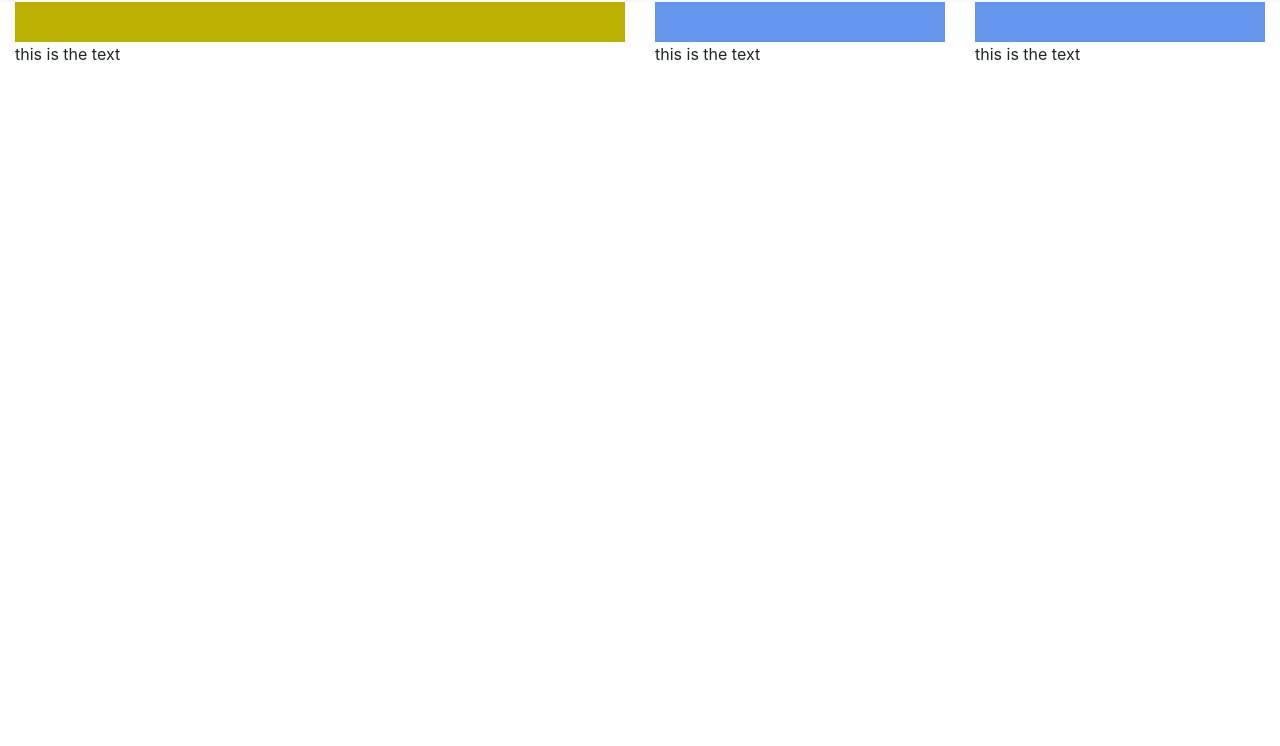
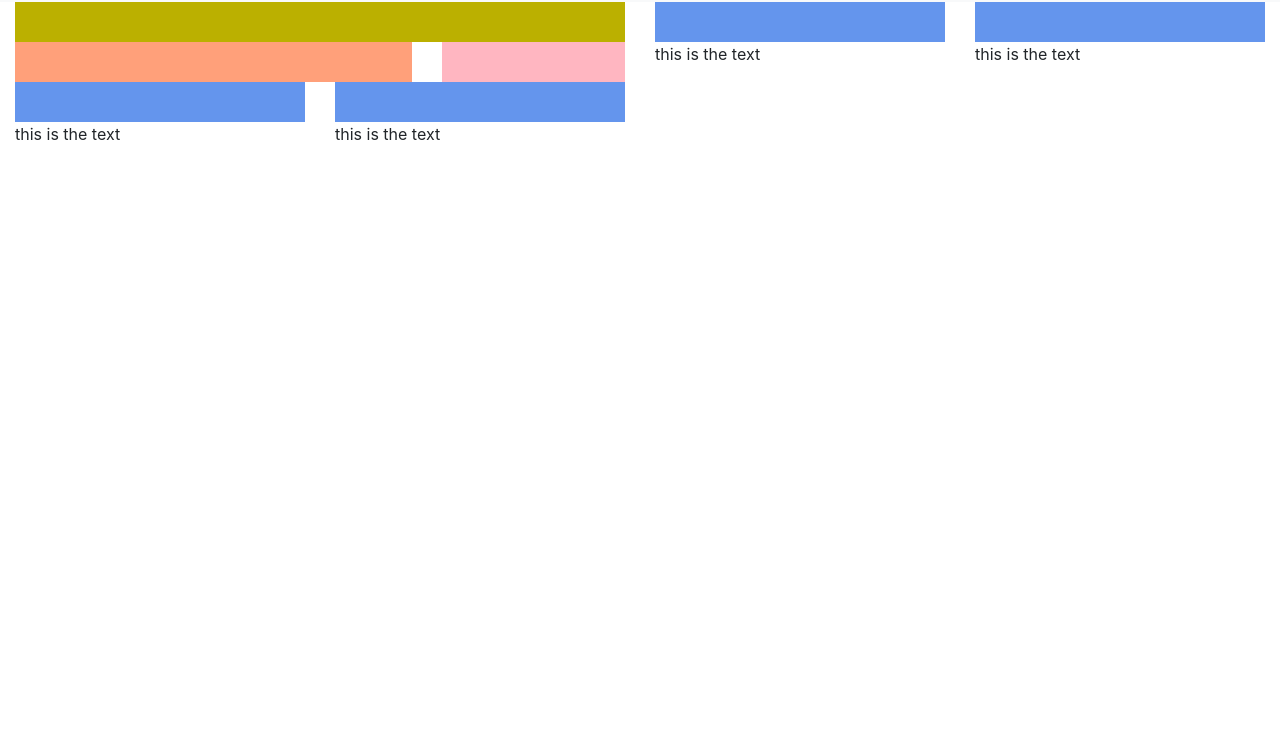
Before and after one commit to kaaisz/zmagazine-theme-design, a website: page index.html in a window 1280 px wide. Shown: the part 54-800 px from the top of the page. Drawn offline with nearby package versions, Linux system fonts and the light colour scheme.

Commit message:
Try adding essential composition

```diff
--- a/assets/scss/main.scss
+++ b/assets/scss/main.scss
@@ -21,3 +21,27 @@
     }
   }
 }
+
+.col-sm-4 {
+  .container__content {
+    width: 100%;
+    height: 100%;
+    background: lightsalmon;
+
+    & > p {
+      color: #777;
+    }
+  }
+}
+
+.col-sm-2 {
+  .container__content {
+    width: 100%;
+    height: 100%;
+    background: lightpink;
+
+    & > p {
+      color: #777;
+    }
+  }
+}
--- a/index.html
+++ b/index.html
@@ -64,6 +64,26 @@
         <div class="container__content"></div>
         <p>this is the text</p>
       </div>
+      <div class="col-sm-4">
+        <div class="container__content"></div>
+        <p>this is the text</p>
+      </div>
+      <div class="col-sm-2">
+        <div class="container__content"></div>
+        <p>this is the text</p>
+      </div>
+    </div>
+  </div>
+  <div class="container-fluid">
+    <div class="row">
+      <div class="col-sm-3">
+        <div class="container__content"></div>
+        <p>this is the text</p>
+      </div>
+      <div class="col-sm-3">
+        <div class="container__content"></div>
+        <p>this is the text</p>
+      </div>
     </div>
   </div>
   <script src="https://code.jquery.com/jquery-3.3.1.slim.min.js" integrity="sha384-q8i/X+965DzO0rT7abK41JStQIAqVgRVzpbzo5smXKp4YfRvH+8abtTE1Pi6jizo" crossorigin="anonymous"></script>
```
Also changed, not shown: assets/css/main.css.
